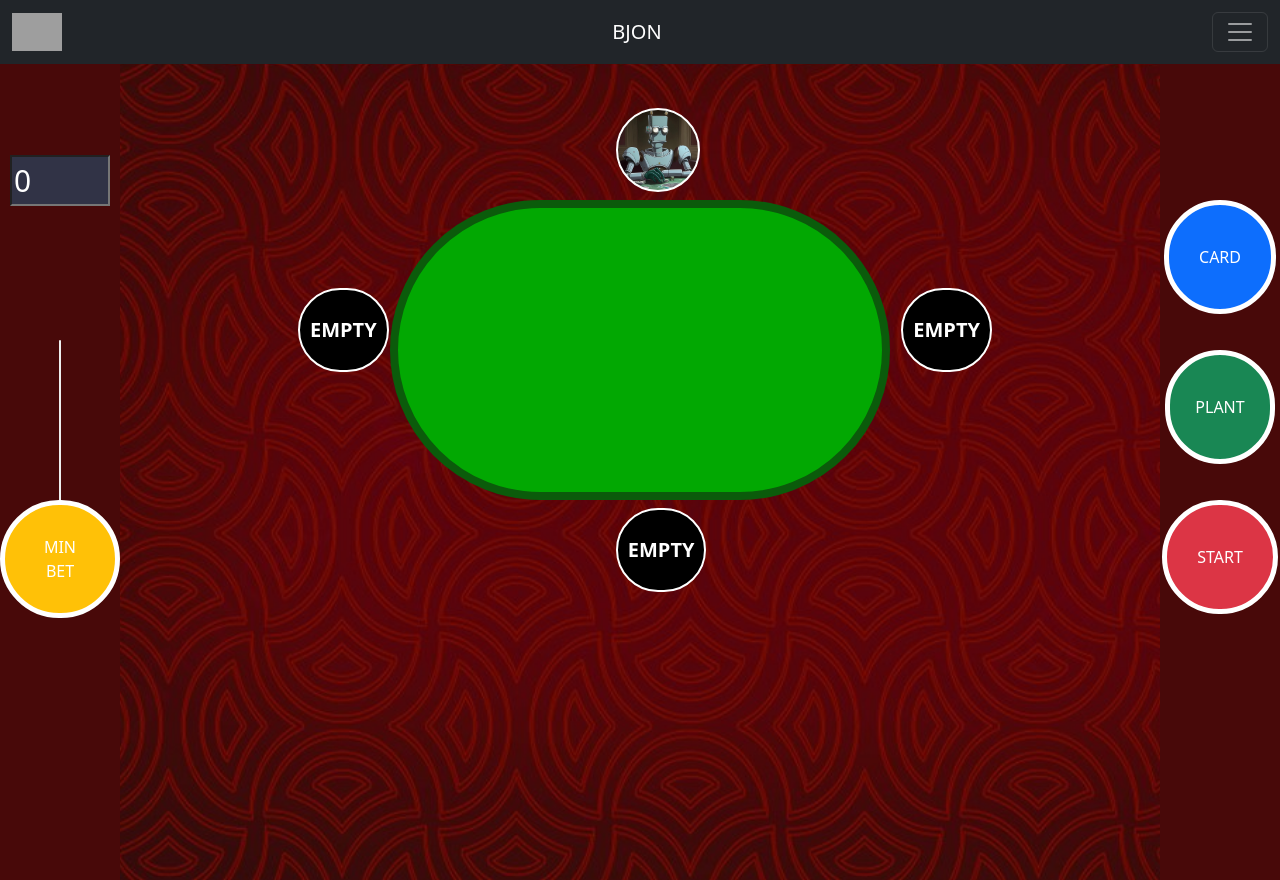
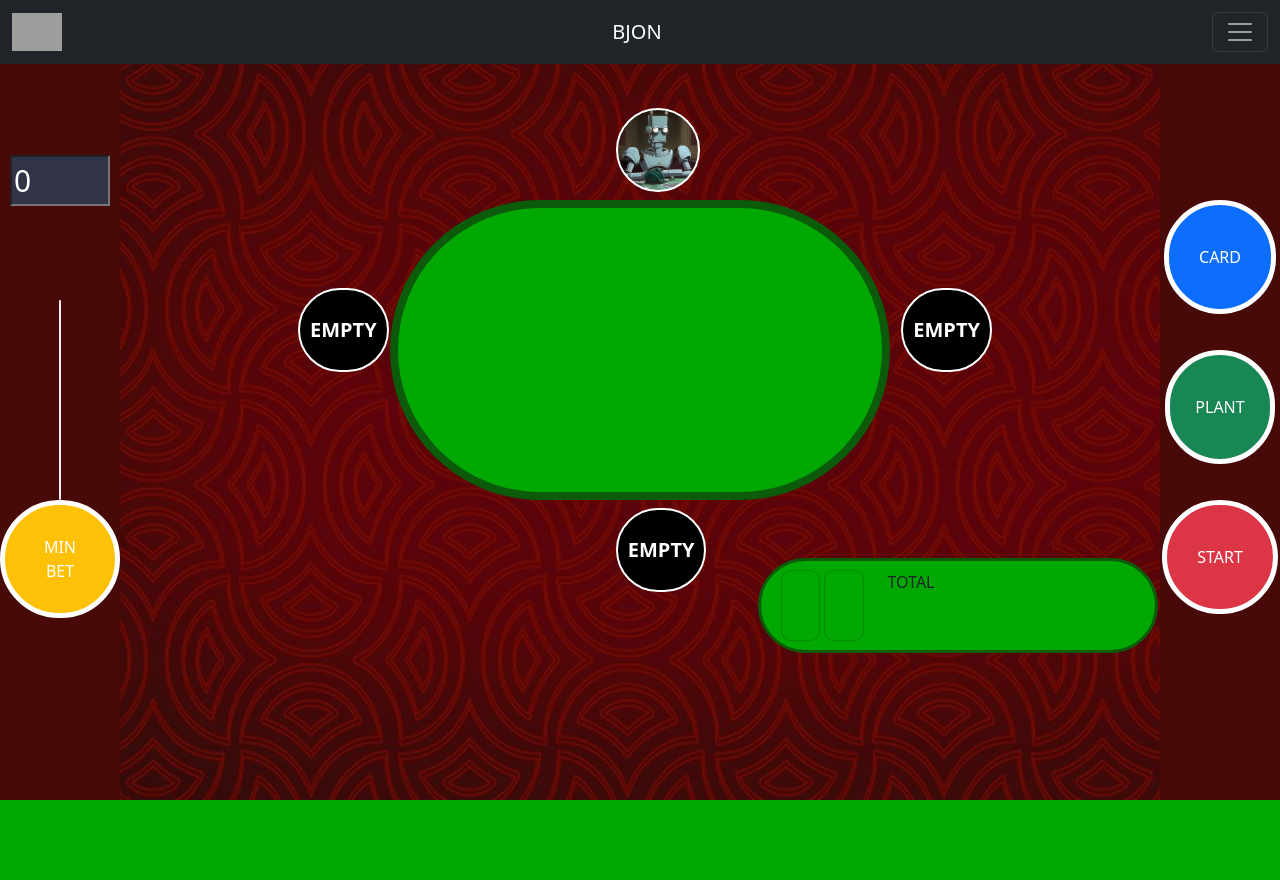
Before and after one commit to JorgeSDiaz/Blackjack_On, a Spring Boot app: page /gameAdmin.html in a window 1280 px wide. After the commit the page ends 800 px from the top, so only its background shows below. Run offline with Spring Boot 4, Linux system fonts and the light colour scheme; some libraries are stand-ins or nearby versions; grey boxes are pictures that could not be loaded.

Commit message:
add cards and bet box partial good

```diff
--- a/GameService_Blackjack_On/src/main/resources/static/appAdmin.js
+++ b/GameService_Blackjack_On/src/main/resources/static/appAdmin.js
@@ -10,6 +10,9 @@ const appAdmin = (() => {
 
 
     }
+
+
+
 
 
     const connect = () => {
--- a/GameService_Blackjack_On/src/main/resources/static/gameAdmin.html
+++ b/GameService_Blackjack_On/src/main/resources/static/gameAdmin.html
@@ -57,6 +57,22 @@
         <div class="seat" id="seat1">EMPTY</div>
         <div class="seat" id="seat2">EMPTY</div>
         <div class="seat" id="seat3">EMPTY</div>
+        <div id="cards-crupier">
+            <div class="cards-in-table"></div>
+            <div class="cards-in-table"></div>
+        </div>
+        <div id="cards-user1">
+            <div class="cards-in-table"></div>
+            <div class="cards-in-table"></div>
+        </div>
+        <div id="cards-user2">
+            <div class="cards-in-table"></div>
+            <div class="cards-in-table"></div>
+        </div>
+        <div id="cards-user3">
+            <div class="cards-in-table"></div>
+            <div class="cards-in-table"></div>
+        </div>
         <div class="seat" id="crupier" style="background-image: url('src/bender.jpg');"></div>
         <div id="box-section">
             <p class="text">ITS TIME TO BET</p>
@@ -68,6 +84,11 @@
                 <button type="button" class="btn btn-outline-warning btn-sm">20</button>
                 <button type="button" class="btn btn-outline-warning btn-sm">21</button>
             </div>
+    </div>
+    <div id="zone-cards">
+        <div class="card" id="1"></div>
+        <div class="card" id="2"></div>
+        <p id = text-number-of-cards>TOTAL</p>
     </div>
 </div>
 <div id="zone-actions">
--- a/GameService_Blackjack_On/src/main/resources/static/styleAdmin.css
+++ b/GameService_Blackjack_On/src/main/resources/static/styleAdmin.css
@@ -4,7 +4,7 @@
   position: relative;
   top: 0;
   left: 0;
-  height: 110vh;
+  height: 100vh;
   width: 120px;
   justify-content: center;
   align-items: center;
@@ -28,7 +28,7 @@ body {
   position: relative;
   top: 0;
   right: 0;
-  height: 110vh;
+  height: 100vh;
   width: 120px;
   justify-content: center;
   align-items: center;
@@ -278,3 +278,107 @@ body {
   font-size: 8px;
   padding: 2px 4px;
 }
+
+
+
+#zone-cards {
+  position: absolute;
+  left: 360px;
+  top: 350px;
+  background-color: rgb(2, 168, 2);
+  width: 400px;
+  height: 95px;
+  border: 0.2em solid rgb(11, 91, 11);
+  border-radius: 50px;
+  align-items: center;
+}
+
+
+.card{
+  width: 10%;
+  height: 80%;
+  display: inline-block;
+  position: relative;
+  left: 5%;
+  top:10%;
+  background-color: rgb(2, 168, 2) ;
+  border: 2% solid rgb(11, 91, 11);
+  border-radius: 10px;
+  background-image: none;
+  background-size: cover;
+  background-position: center;
+}
+
+
+#text-number-of-cards{
+  display: inline-block;
+  position: relative;
+  left: 10%;
+  top:-50%;
+}
+
+#cards-crupier{
+  width: 30%;
+  height: 25%;
+  position: absolute;
+  left: 35%;
+  top: -16%;
+  display: inline-block;
+  position: relative;
+
+
+}
+
+
+#cards-user1{
+  width: 30%;
+  height: 25%;
+  position: absolute;
+  left: -45%;
+  top: 22%;
+  transform: rotate(90deg);
+  display: inline-block;
+  position: relative;
+  align-items: center;
+
+
+
+}
+
+#cards-user2{
+  width: 30%;
+  height: 25%;
+  position: absolute;
+  right: 27%;
+  top: 90%;
+  display: inline-block;
+  position: relative;
+  align-items: center;
+
+}
+
+#cards-user3{
+  width: 30%;
+  height: 25%;
+  position: absolute;
+  left: 83%;
+  top: -5%;
+  transform: rotate(90deg);
+  display: inline-block;
+  position: relative;
+  align-items: center;
+
+}
+
+.cards-in-table{
+  width: 20%;
+  height: 90%;
+  display: inline-block;
+  position: relative;
+  left: 35%;
+  background-size: cover;
+  background-position: center;
+  border: 2% solid black;
+
+
+}
```
Also changed, not shown: GameService_Blackjack_On/src/main/resources/static/gameUser.html (+39 -5 lines), GameService_Blackjack_On/src/main/resources/static/styleUser.css (+108 -3 lines), GameService_Blackjack_On/src/main/resources/static/src/cartas/carta-reves.jpg (added).
